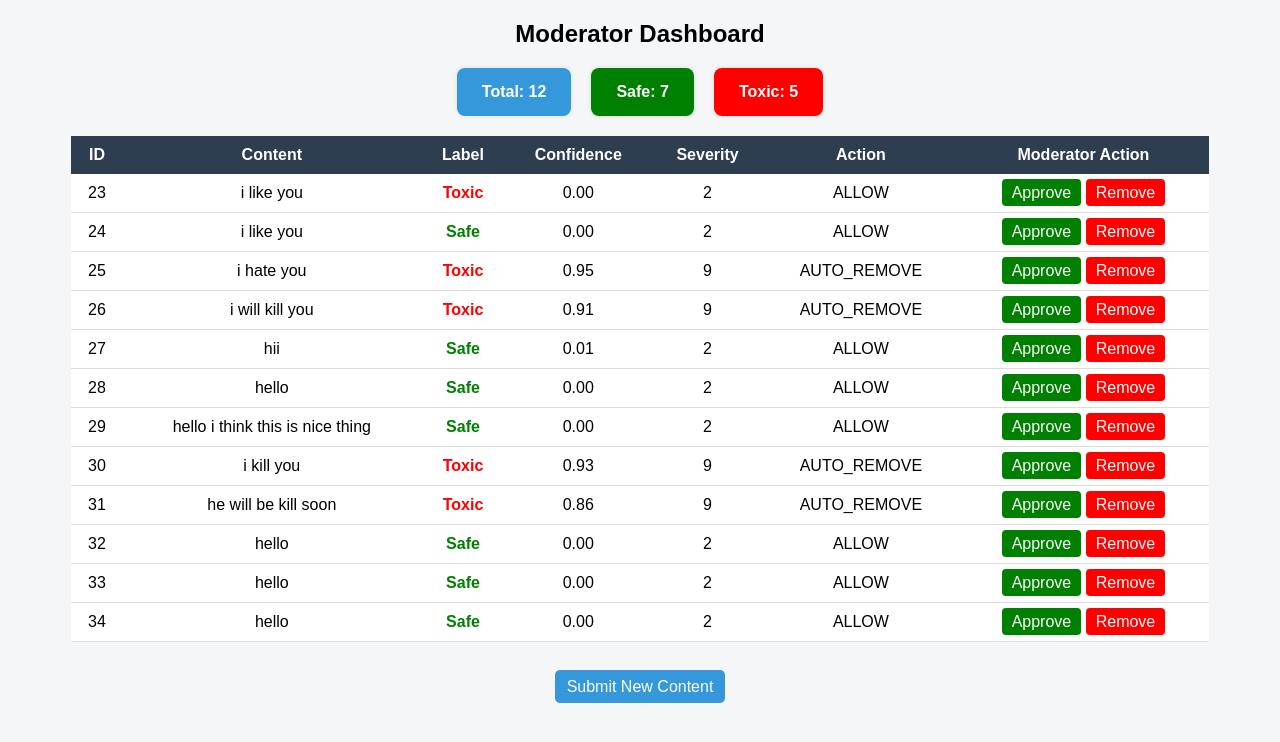
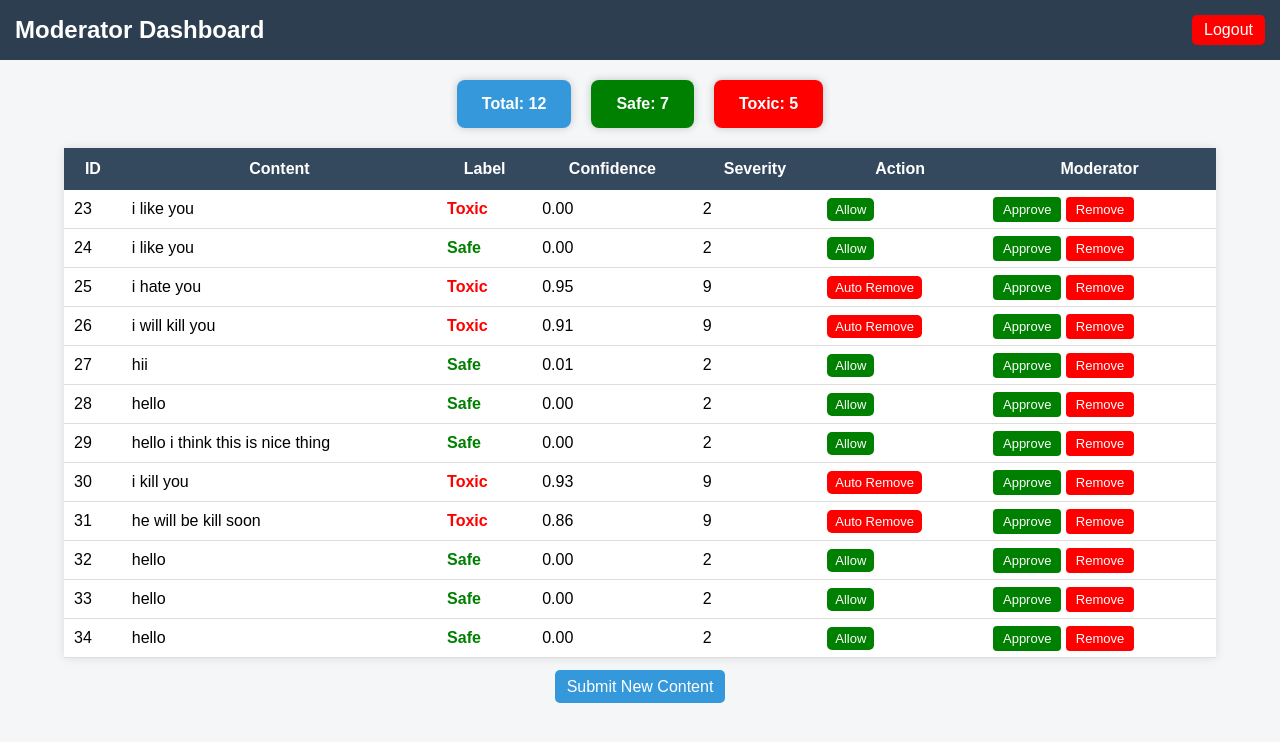
Before and after one commit to shakshiagrawalcsaiml/AI-Powered-Content-Moderation-Policy-Enforcement-Platform, a Flask app: page /dashboard in a window 1280 px wide. Shown: the top 742 px of the page. Run offline with Flask 3, Linux system fonts and the light colour scheme; the visitor is signed in with stand-in values (Sample User, id 1); data comes from the database, SQL or seed files in the repository.

Commit message:
Enhanced dashboard UI with analytics cards, action badges, logout system, and improved moderation controls

```diff
--- a/templates/dashboard.html
+++ b/templates/dashboard.html
@@ -8,14 +8,32 @@
 body{
     font-family: Arial, sans-serif;
     background-color:#f4f6f8;
-    text-align:center;
+    margin:0;
 }
 
-h2{
-    margin-top:20px;
+/* HEADER */
+.header{
+    background:#2c3e50;
+    color:white;
+    padding:15px;
+    display:flex;
+    justify-content:space-between;
+    align-items:center;
 }
 
-/* --- STATS BOX --- */
+.header h2{
+    margin:0;
+}
+
+.logout{
+    background:red;
+    color:white;
+    padding:6px 12px;
+    text-decoration:none;
+    border-radius:5px;
+}
+
+/* STATS */
 .stats{
     display:flex;
     justify-content:center;
@@ -24,29 +42,30 @@ h2{
 }
 
 .card{
-    background:white;
     padding:15px 25px;
     border-radius:8px;
-    box-shadow:0 0 5px rgba(0,0,0,0.1);
+    color:white;
     font-weight:bold;
+    box-shadow:0 0 8px rgba(0,0,0,0.2);
 }
 
-.total{ background:#3498db; color:white; }
-.safe-card{ background:green; color:white; }
-.toxic-card{ background:red; color:white; }
+.total{ background:#3498db; }
+.safe-card{ background:green; }
+.toxic-card{ background:red; }
 
-/* --- TABLE --- */
+/* TABLE */
 table{
     margin:auto;
     border-collapse:collapse;
     width:90%;
     background:white;
+    box-shadow:0 0 10px rgba(0,0,0,0.1);
 }
 
 th{
-    background:#2c3e50;
+    background:#34495e;
     color:white;
-    padding:10px;
+    padding:12px;
 }
 
 td{
@@ -55,9 +74,10 @@ td{
 }
 
 tr:hover{
-    background:#f1f1f1;
+    background:#f9f9f9;
 }
 
+/* LABEL COLORS */
 .safe{
     color:green;
     font-weight:bold;
@@ -68,27 +88,39 @@ tr:hover{
     font-weight:bold;
 }
 
-/* --- BUTTONS --- */
-.btn-approve{
-    background:green;
+/* ACTION BADGE */
+.badge{
+    padding:4px 8px;
+    border-radius:5px;
     color:white;
+    font-size:13px;
+}
+
+.allow{ background:green; }
+.remove{ background:red; }
+.review{ background:orange; }
+
+/* BUTTONS */
+.btn{
     padding:5px 10px;
     text-decoration:none;
     border-radius:4px;
+    color:white;
+    font-size:13px;
 }
 
-.btn-remove{
-    background:red;
-    color:white;
-    padding:5px 10px;
-    text-decoration:none;
-    border-radius:4px;
+.btn-approve{ background:green; }
+.btn-remove{ background:red; }
+
+.footer{
+    text-align:center;
+    margin:20px;
 }
 
 .btn-home{
     background:#3498db;
+    padding:8px 12px;
     color:white;
-    padding:8px 12px;
     text-decoration:none;
     border-radius:5px;
 }
@@ -98,15 +130,20 @@ tr:hover{
 
 <body>
 
-<h2>Moderator Dashboard</h2>
+<!-- HEADER -->
+<div class="header">
+    <h2>Moderator Dashboard</h2>
+    <a href="/logout" class="logout">Logout</a>
+</div>
 
-<!-- 🔥 NEW: STATS SECTION -->
+<!-- STATS -->
 <div class="stats">
     <div class="card total">Total: {{ total_posts }}</div>
     <div class="card safe-card">Safe: {{ safe_count }}</div>
     <div class="card toxic-card">Toxic: {{ toxic_count }}</div>
 </div>
 
+<!-- TABLE -->
 <table>
 
 <tr>
@@ -116,11 +153,10 @@ tr:hover{
 <th>Confidence</th>
 <th>Severity</th>
 <th>Action</th>
-<th>Moderator Action</th>
+<th>Moderator</th>
 </tr>
 
 {% for post in posts %}
-
 <tr>
 
 <td>{{ post[0] }}</td>
@@ -139,12 +175,19 @@ tr:hover{
 
 <td>{{ post[4] }}</td>
 
-<td>{{ post[5] }}</td>
+<td>
+{% if post[5] == "ALLOW" %}
+<span class="badge allow">Allow</span>
+{% elif post[5] == "AUTO_REMOVE" %}
+<span class="badge remove">Auto Remove</span>
+{% else %}
+<span class="badge review">Review</span>
+{% endif %}
+</td>
 
 <td>
-<a class="btn-approve" href="/update/{{ post[0] }}/APPROVED">Approve</a>
-
-<a class="btn-remove"
+<a class="btn btn-approve" href="/update/{{ post[0] }}/APPROVED">Approve</a>
+<a class="btn btn-remove"
    href="/update/{{ post[0] }}/REMOVED"
    onclick="return confirm('Are you sure you want to remove this content?')">
    Remove
@@ -152,14 +195,14 @@ tr:hover{
 </td>
 
 </tr>
-
 {% endfor %}
 
 </table>
 
-<br><br>
-
-<a class="btn-home" href="/">Submit New Content</a>
+<!-- FOOTER -->
+<div class="footer">
+    <a class="btn-home" href="/">Submit New Content</a>
+</div>
 
 </body>
 </html>
```
